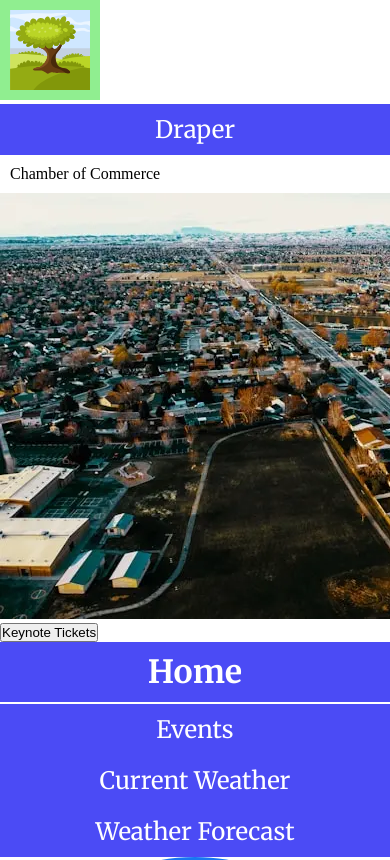
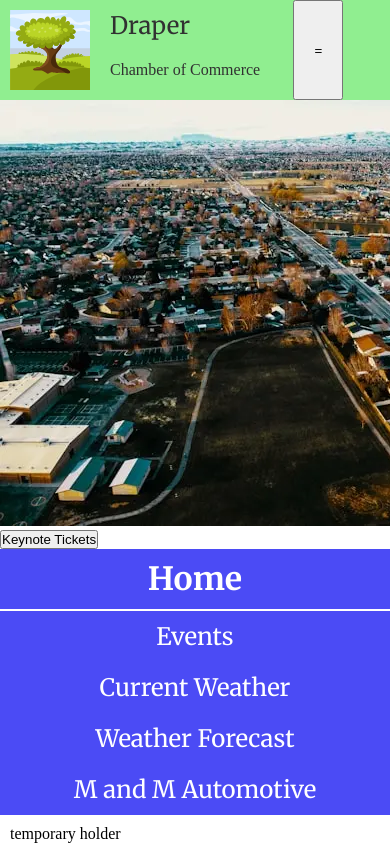
Before and after one commit to prestonakagi/wdd231, a plain HTML site: page chamber/directory.html in a window 390 px wide. Shown: the top 860 px of the page. Drawn offline with Linux system fonts and the light colour scheme.

Commit message:
fixed responsive hamburger menu

```diff
--- a/chamber/directory.html
+++ b/chamber/directory.html
@@ -30,6 +30,7 @@
                 <h2 class="top-heading">Draper</h2>
                 <p>Chamber of Commerce</p>
             </div>
+            <button type="button" id="menu"></button>
             <nav>
                 <ul class="navigation">
                     <li class="link1"><a href="https://prestonakagi.github.io/wdd231">Home</a></li>
--- a/chamber/styles/large.css
+++ b/chamber/styles/large.css
@@ -70,6 +70,17 @@ p, li, #credits, figcaption {
     padding: 10px;
 }
 
+nav {
+    background-color: var(--primary-color);
+}
+
+header {
+    display: grid;
+    grid-template-rows: 1fr;
+    grid-template-columns: 1fr 2fr 1fr;
+    background-color: var(--primary-color);
+}
+
 /* For hamburger menu */
 #menu {
     display: block;
@@ -77,6 +88,8 @@ p, li, #credits, figcaption {
     padding: 0.5rem 0.75rem;
     width: var(--menu-button-width);
 
+    grid-row: 1 / 2;
+    grid-column: 3 / 4;
 }
 
 #menu::before {
@@ -102,7 +115,7 @@ p, li, #credits, figcaption {
 
 .logo {
     grid-row: 1 / 2;
-    grid-column: 2 / 3;
+    grid-column: 1 / 2;
     width: var(--logo-width);
     height: auto;
     padding: 10px;
@@ -124,6 +137,17 @@ p, li, #credits, figcaption {
     border: solid 1px white;
 }
 
+.top-title {
+    grid-row: 1 / 2;
+    grid-column: 2 / 3;
+    display: flex;
+    flex-direction: column;
+}
+.top-heading, .top-title p {
+    background-color: var(--primary-color);
+    color: var(--text-color1);
+    text-align: left;
+}
 
 @media screen and (min-width: 600px) {
 
@@ -175,8 +199,7 @@ p, li, #credits, figcaption {
         justify-content: space-evenly; */
         display: grid;
         grid-template-rows: 1fr;
-        grid-template-columns: repeat(5, 1fr);
-        width: 100%;
+        grid-template-columns: repeat(4, 1fr); /* TODO: might have to add one more column if have a link 5 */
     }
 
     .link1 {
```
